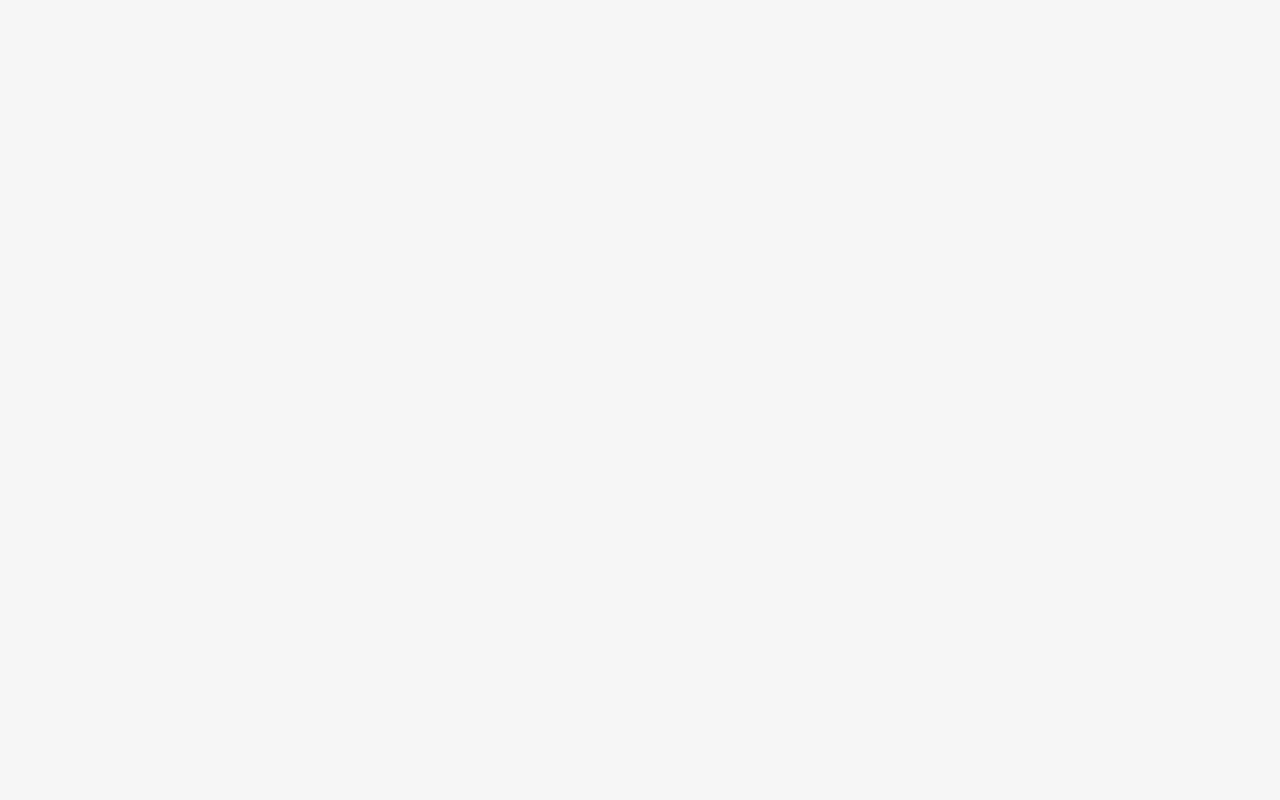
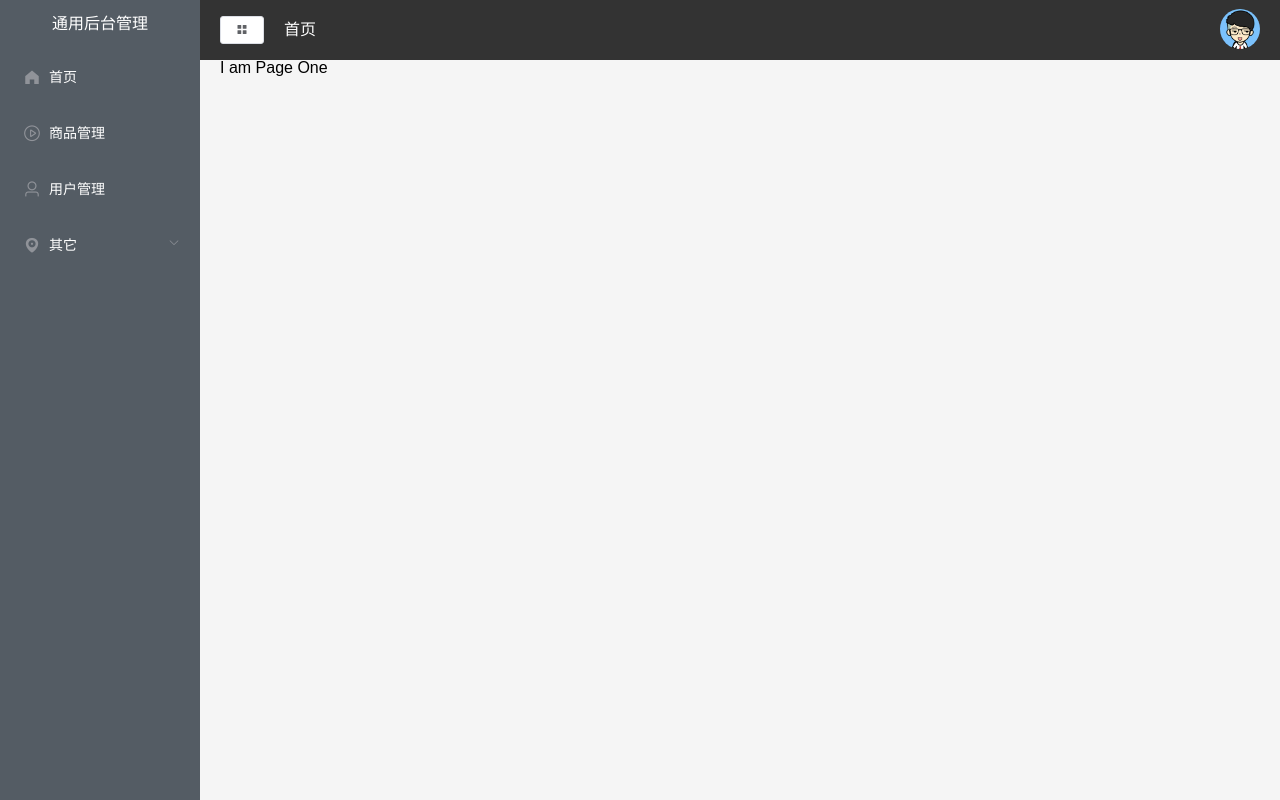
Before and after one commit to yexia553/vue_study, a Vue app in the folder vue-manage/: page /pageOne in a window 1280 px wide. Built offline with nearby package versions, Linux system fonts and the light colour scheme.

Commit message:
添加两个页面并配置路由

```diff
--- a/vue-manage/router/index.js
+++ b/vue-manage/router/index.js
@@ -25,6 +25,16 @@ const routes = [
                 name: 'mall',
                 component: () => import("../views/Mall")
             },
+            {
+                path: '/pageone',
+                name: 'pageOne',
+                component: () => import("../views/Other/pageOne.vue")
+            },
+            {
+                path: '/pagetwo',
+                name: 'pageTwo',
+                component: () => import("../views/Other/pageTwo.vue")
+            },
         ]
     },
 ]
--- a/vue-manage/src/components/CommonAside.vue
+++ b/vue-manage/src/components/CommonAside.vue
@@ -9,13 +9,13 @@
             <span slot="title">{{item.label}}</span>
         </el-menu-item>
 
-        <el-submenu v-for="item in hasChildren" :index="item.path"  :key="item.path" @click="clickMenu(item)">
+        <el-submenu v-for="item in hasChildren" :index="item.path" :key="item.path">
             <template slot="title">
                 <i :class="`el-icon-${item.icon}`"></i>
                 <span slot="title">{{item.label}}</span>
             </template>
             <el-menu-item-group v-for="(subItem, subIndex) in item.children" :key="subItem.path">
-                <el-menu-item>{{subItem.label}}</el-menu-item>
+                <el-menu-item @click="clickMenu(subItem)">{{subItem.label}}</el-menu-item>
             </el-menu-item-group>
         </el-submenu>
     </el-menu>
--- /dev/null
+++ b/vue-manage/views/Other/pageOne.vue
@@ -0,0 +1,14 @@
+<template>
+    <div>
+        I am Page One
+    </div>
+</template>
+
+<script>
+export default {
+    name: 'pageone',
+    data() {
+        return {}
+    }
+}
+</script>
--- /dev/null
+++ b/vue-manage/views/Other/pageTwo.vue
@@ -0,0 +1,14 @@
+<template>
+    <div>
+        I am Page Two
+    </div>
+</template>
+
+<script>
+export default {
+    name: 'pagetwo',
+    data() {
+        return {}
+    }
+}
+</script>
```
